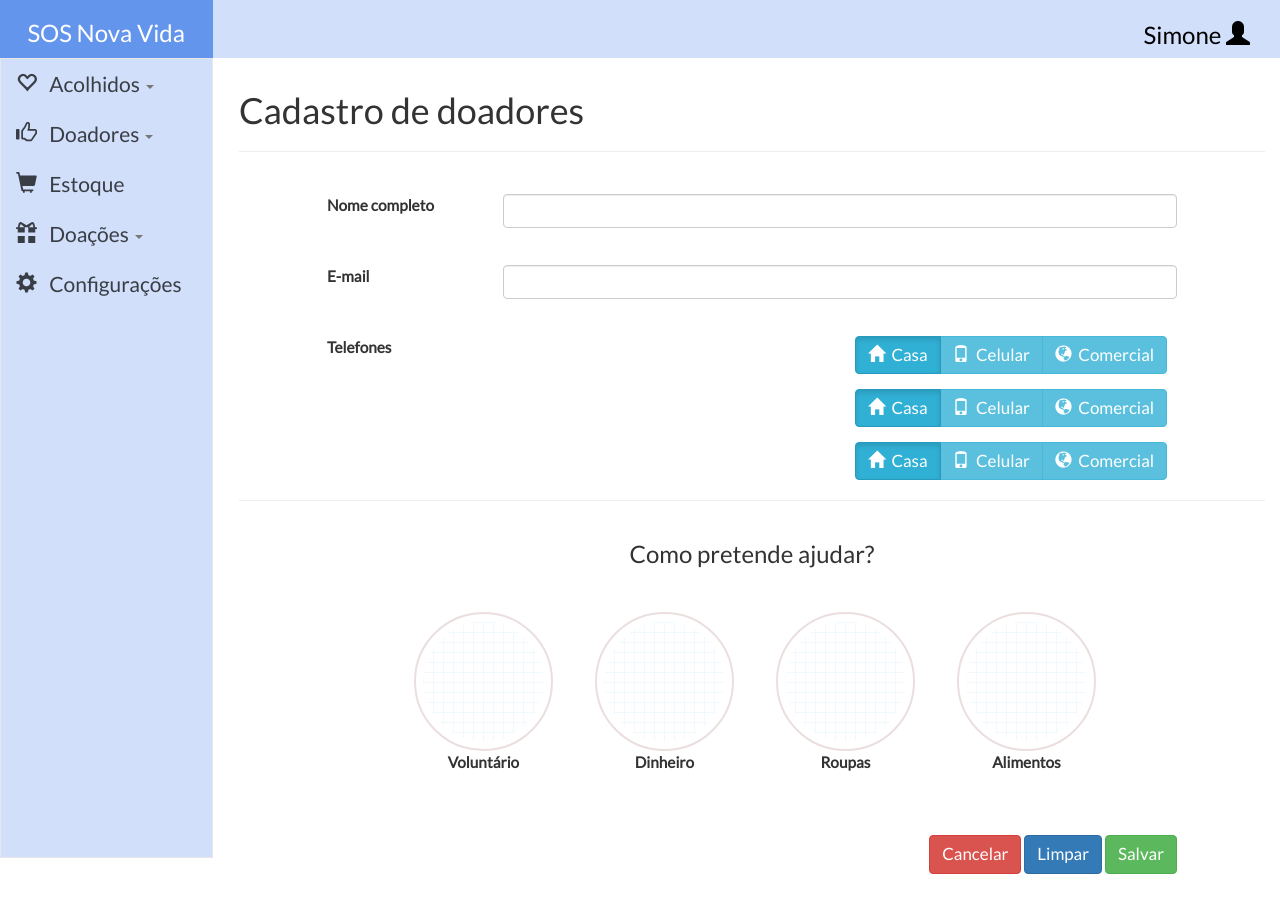
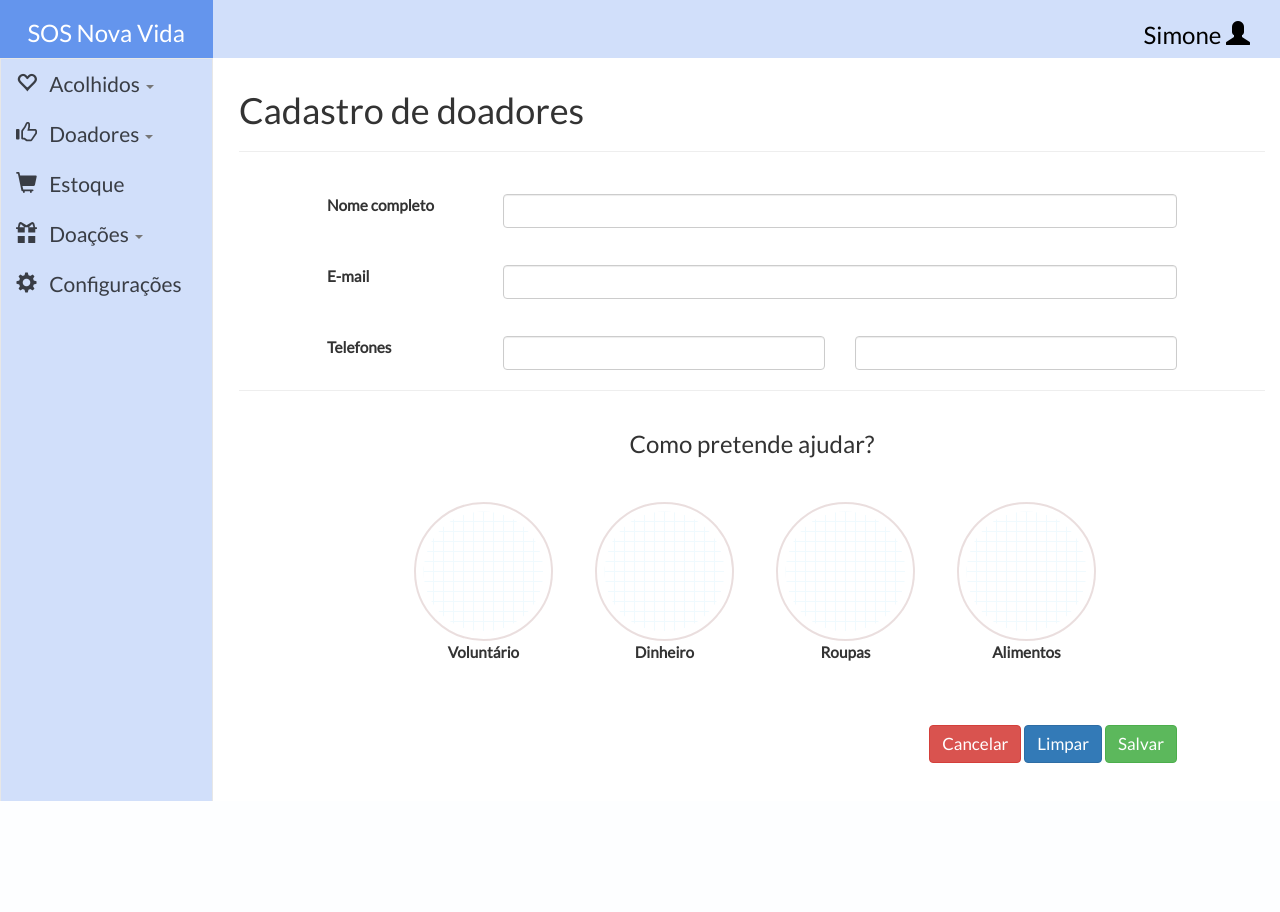
Before and after one commit to camila-cruz/sos-nova-vida, a Django app: page /formDoador in a window 1280 px wide. After the commit the page ends 801 px from the top, so only its background shows below. Run offline with Django 3.2, Linux system fonts and the light colour scheme; parts of the project's set-up code (start-up, migrations or seed data) failed here and were passed over; some libraries are stand-ins or nearby versions; some web fonts are replaced.

Commit message:
Altera a disposição dos telefones e retira o filtro do tipo de cada um

```diff
--- a/sistema/templates/formDoador.html
+++ b/sistema/templates/formDoador.html
@@ -27,73 +27,16 @@
 
         <div class="form-group">
             {{ form.tel_1.errors }}
-            <label for="{{ form.tel_residencial.id_for_label }}" class="col-md-2 col-md-offset-1">Telefones</label>
-            <div class="col-md-3">
-                {% render_field form.tel_residencial class+="form-control input-tel" max_length="11" %}
+            <label class="col-md-2 col-md-offset-1">Telefones</label>
+            <div class="col-md-4">
+                {% render_field form.tel_1 class+="form-control input-tel" max_length="14" %}
                 <!--<input type="text" class="form-control" ng-model='doador.tel1' maxlength="11"> ng-pattern="/^[(][0-9]{2}[)] [0-9]{4,5}-[0-9]{4}$/" ui-telefone -->
-                <br>
             </div>
-
-            <div class="btn-group btn-group-toggle col-md-4 col-md-offset-1" data-toggle="buttons">
-                <label class="btn btn-info active">
-                    <input type="radio" name="options" id="option1" autocomplete="off" checked>
-                    <span class="glyphicon glyphicon-home"></span>&nbsp;&nbsp;Casa
-                </label>
-                <label class="btn btn-info">
-                    <input type="radio" name="options" id="option2" autocomplete="off">
-                    <span class="glyphicon glyphicon-phone"></span>&nbsp;&nbsp;Celular
-                </label>
-                <label class="btn btn-info">
-                    <input type="radio" name="options" id="option3" autocomplete="off">
-                    <span class="glyphicon glyphicon-globe"></span>&nbsp;&nbsp;Comercial
-                </label>
+            {{ form.tel_2.errors }}
+            <div class="col-md-4">
+                {% render_field form.tel_2 class+="form-control input-tel" max_length="14" %}
             </div>
         </div>
-
-        <div class="form-group">
-            {{ form.tel_2.errors }}
-            <div class="col-md-3 col-md-offset-3">
-                {% render_field form.tel_residencial class+="form-control" max_length="11" %}
-                <br>
-            </div>
-            <div class="btn-group btn-group-toggle col-md-4 col-md-offset-1" data-toggle="buttons">
-                <label class="btn btn-info active">
-                    <input type="radio" name="options" id="option1" autocomplete="off" checked>
-                    <span class="glyphicon glyphicon-home"></span>&nbsp;&nbsp;Casa
-                </label>
-                <label class="btn btn-info">
-                    <input type="radio" name="options" id="option2" autocomplete="off">
-                    <span class="glyphicon glyphicon-phone"></span>&nbsp;&nbsp;Celular
-                </label>
-                <label class="btn btn-info">
-                    <input type="radio" name="options" id="option3" autocomplete="off">
-                    <span class="glyphicon glyphicon-globe"></span>&nbsp;&nbsp;Comercial
-                </label>
-            </div>
-        </div>
-
-        <div class="form-group">
-            {{ form.tel_3.errors }}
-            <div class="col-md-3 col-md-offset-3">
-                {% render_field form.tel_residencial class+="form-control" max_length="11" %}
-                <br>
-            </div>
-            <div class="btn-group btn-group-toggle col-md-4 col-md-offset-1" data-toggle="buttons">
-                <label class="btn btn-info active">
-                    <input type="radio" name="options" id="option1" autocomplete="off" checked>
-                    <span class="glyphicon glyphicon-home"></span>&nbsp;&nbsp;Casa
-                </label>
-                <label class="btn btn-info">
-                    <input type="radio" name="options" id="option2" autocomplete="off">
-                    <span class="glyphicon glyphicon-phone"></span>&nbsp;&nbsp;Celular
-                </label>
-                <label class="btn btn-info">
-                    <input type="radio" name="options" id="option3" autocomplete="off">
-                    <span class="glyphicon glyphicon-globe"></span>&nbsp;&nbsp;Comercial
-                </label>
-            </div>
-        </div>
-
         <hr>
         <div class="form-group">
             <h3 class="col-md-12 text-center">Como pretende ajudar?</h3><br><br><br><br>
```
